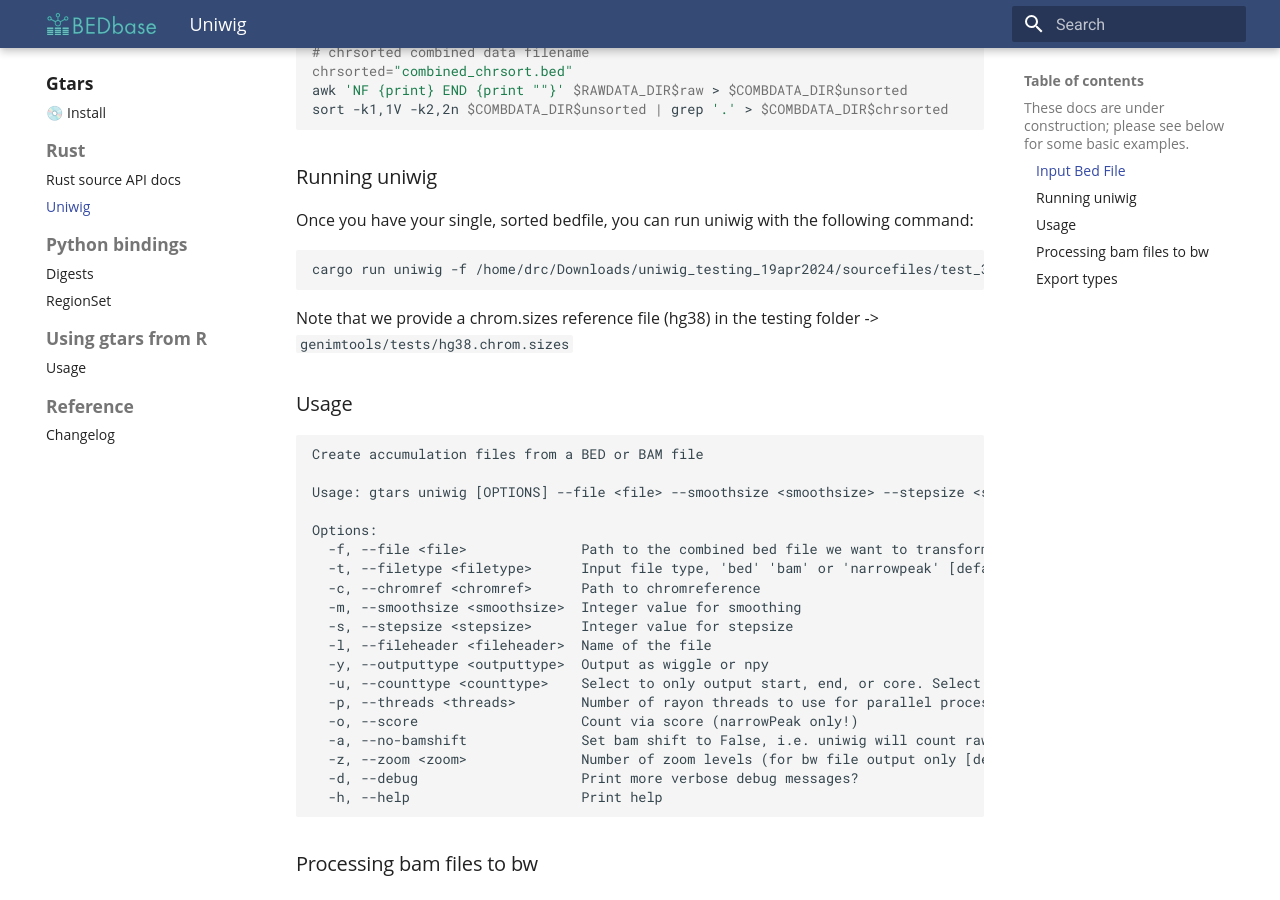
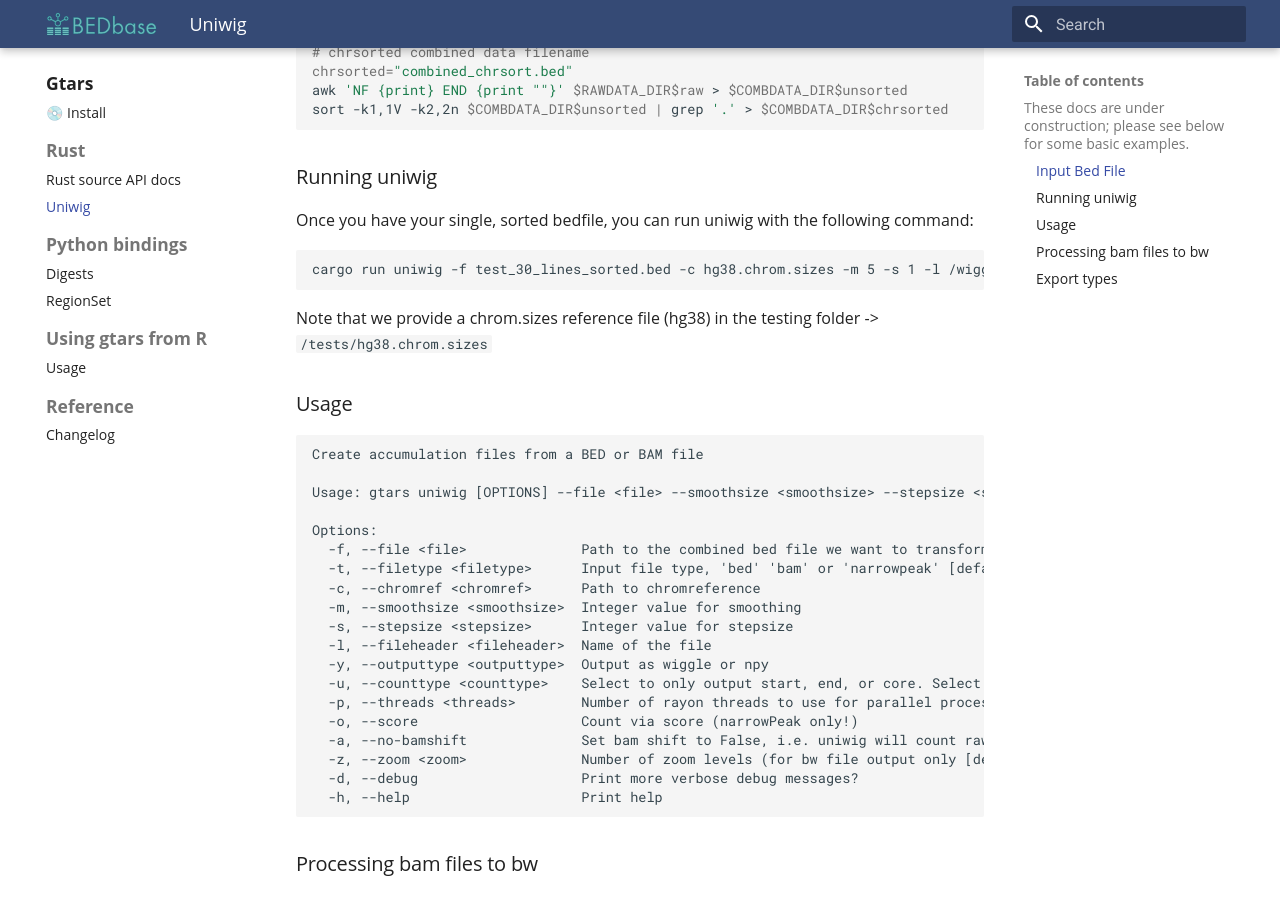
Before and after one commit to databio/bedbase, an MkDocs documentation site: the page built from docs/gtars/uniwig.md, in a window 1280 px wide and 900 px high, scrolled down 658 px. Built offline with MkDocs 1.6.1 and Material for MkDocs 9.7.7, drawn with Linux system fonts in a browser that asks for light colours.

Commit message:
update paths in unwig docs

````diff
--- a/docs/gtars/uniwig.md
+++ b/docs/gtars/uniwig.md
@@ -31,11 +31,11 @@
 Once you have your single, sorted bedfile, you can run uniwig with the following command:
 
 ```
-cargo run uniwig -f /home/drc/Downloads/uniwig_testing_19apr2024/sourcefiles/test_30_lines_sorted.bed -c /home/drc/Downloads/uniwig_testing_19apr2024/sourcefiles/hg38.chrom.sizes -m 5 -s 1 -l /home/drc/Downloads/uniwig_testing_19apr2024/wiggles_created_with_rust/final_wiggles/ -y wig
+cargo run uniwig -f test_30_lines_sorted.bed -c hg38.chrom.sizes -m 5 -s 1 -l /wiggles_created_with_rust/final_wiggles/ -y wig
 
 ```
 
-Note that we provide a chrom.sizes reference file (hg38) in the testing folder -> `genimtools/tests/hg38.chrom.sizes`
+Note that we provide a chrom.sizes reference file (hg38) in the testing folder -> `/tests/hg38.chrom.sizes`
 
 
 ### Usage
````
